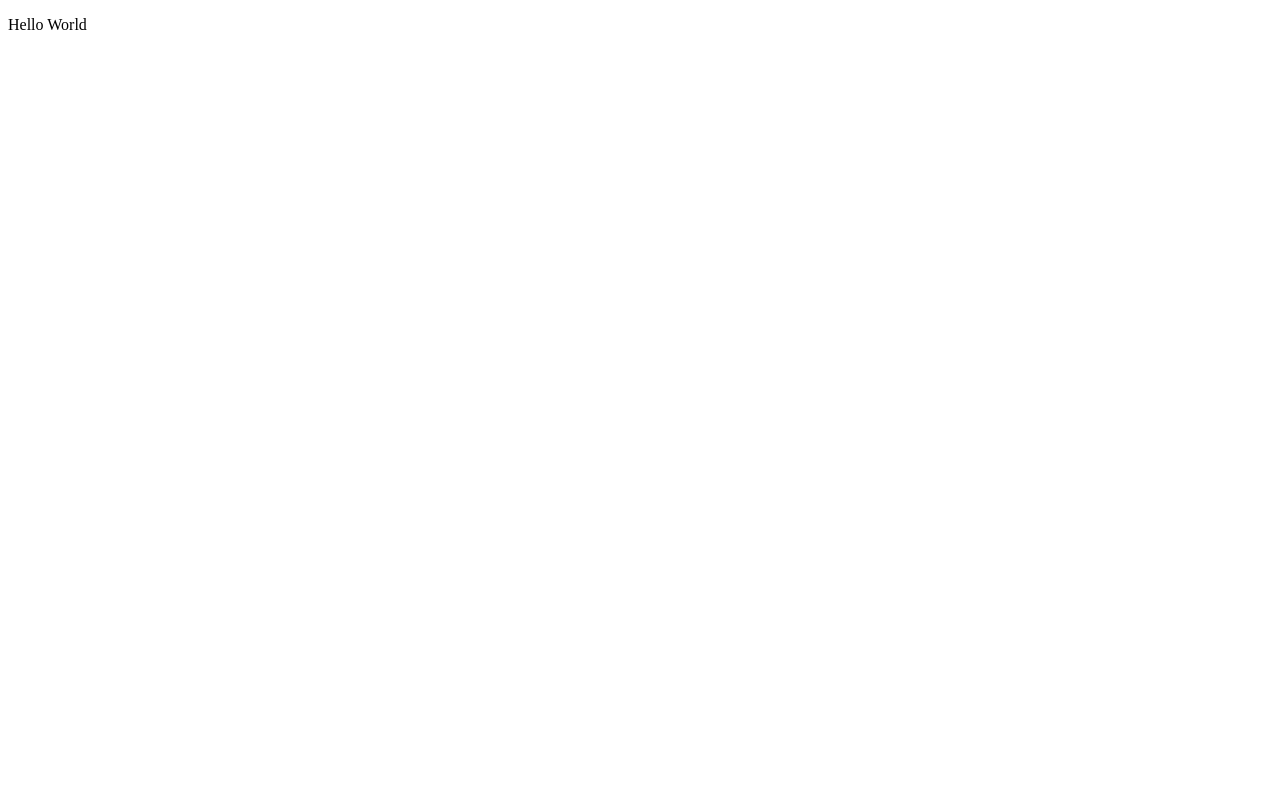
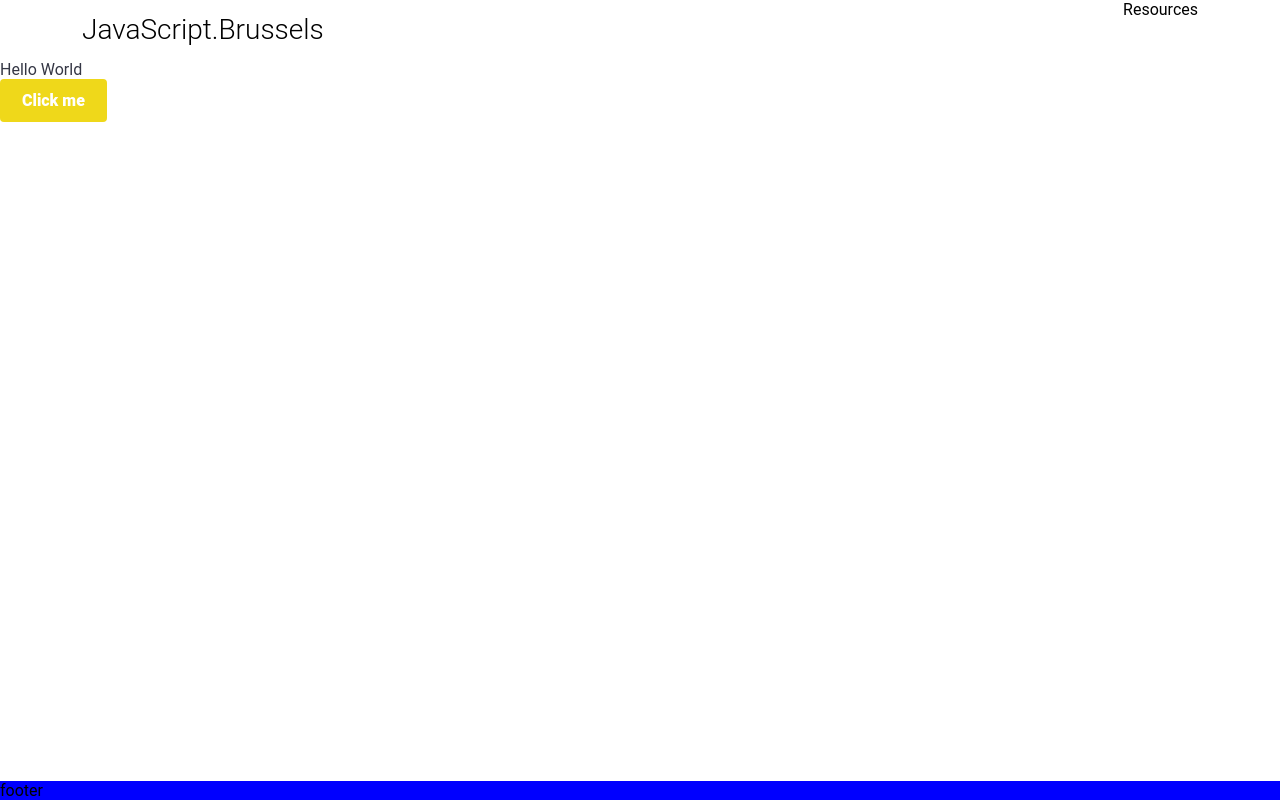
Before and after one commit to KevinTss/javascript-brussels, a Nuxt app: page / in a window 1280 px wide. Built offline with nearby package versions, Linux system fonts and the light colour scheme.

Commit message:
Improve app
- Add global sass import
- Add layout with header and footer

```diff
--- /dev/null
+++ b/assets/style/_variables.scss
@@ -0,0 +1,20 @@
+/**
+ * Color system are all color we use
+ *
+ * Name are generated with that tool:
+ * https://chir.ag/projects/name-that-color/
+ */
+$color-system: (
+  rip-lemon: #efd81a,
+  tuna: #353745,
+);
+
+$color-text: map-get($color-system, tuna);
+
+/**
+ * Font
+ *
+ * We use Roboto from Google:
+ * https://fonts.google.com/specimen/Roboto
+ */
+$font-family: 'Roboto', sans-serif;
--- /dev/null
+++ b/components/layouts/TheFooter.vue
@@ -0,0 +1,17 @@
+<template>
+  <footer class="the-footer">
+    footer
+  </footer>
+</template>
+
+<script>
+  export default {
+    name: 'the-footer'
+  }
+</script>
+
+<style lang="scss" scoped>
+  .the-footer {
+    background-color: blue;
+  }
+</style>
--- /dev/null
+++ b/components/layouts/TheHeader.vue
@@ -0,0 +1,37 @@
+<template>
+  <header class="the-header">
+    <div class="container">
+      <Logo />
+      <TopNav />
+    </div>
+  </header>
+</template>
+
+<script>
+  import Logo from '../ui/Logo'
+  import TopNav from '../navigations/TopNav'
+
+  export default {
+    name: 'the-header',
+    components: {Logo, TopNav}
+  }
+</script>
+
+<style lang="scss" scoped>
+  .the-header {
+    display: flex;
+    height: 60px;
+    position: sticky;
+    top: 0;
+    justify-content: center;
+    padding: 0 20px;
+
+    .container {
+      display: flex;
+      height: 100%;
+      width: 90%;
+      max-width: 1200px;
+      justify-content: space-between;
+    }
+  }
+</style>
--- /dev/null
+++ b/components/navigations/TopNav.vue
@@ -0,0 +1,19 @@
+<template>
+  <nav class="top-nav">
+    <span>
+      <NuxtLink to="/resources">Resources</NuxtLink>
+    </span>
+  </nav>
+</template>
+
+<script>
+  export default {
+    name: 'top-nav'
+  }
+</script>
+
+<style lang="scss" scoped>
+  .top-nav {
+    display: flex;
+  }
+</style>
--- /dev/null
+++ b/components/ui/BaseButton.vue
@@ -0,0 +1,25 @@
+<template>
+  <button class="btn">
+    <slot/>
+  </button>
+</template>
+
+<script>
+  export default {
+    name: 'base-button'
+  }
+</script>
+
+<style lang="scss" scoped>
+  $color-primary: #efd81a;
+
+  .btn {
+    background-color: $color-primary;
+    border: 2px solid $color-primary;
+    padding: 10px 20px;
+    color: white;
+    border-radius: 4px;
+    font-weight: 900;
+    font-size: 16px;
+  }
+</style>
--- /dev/null
+++ b/components/ui/Logo.vue
@@ -0,0 +1,19 @@
+<template>
+  <div class="logo">
+    <NuxtLink to="/">JavaScript.Brussels</NuxtLink>
+  </div>
+</template>
+
+<style lang="scss" scoped>
+  .logo {
+    display: flex;
+
+    a {
+      display: inline-flex;
+      align-items: center;
+      font-weight: 300;
+      font-size: 28px;
+      line-height: 140%;
+    }
+  }
+</style>
--- /dev/null
+++ b/layouts/default.vue
@@ -0,0 +1,51 @@
+<template>
+  <div class="default-layout">
+    <TheHeader />
+    <main>
+      <Nuxt />
+    </main>
+    <TheFooter />
+  </div>
+</template>
+
+<script>
+import TheHeader from '../components/layouts/TheHeader'
+import TheFooter from '../components/layouts/TheFooter'
+
+export default {
+  name: 'default-layout',
+  components: {TheHeader, TheFooter}
+}
+</script>
+
+<style lang="scss">
+  * {
+    margin: 0;
+    padding: 0;
+    box-sizing: border-box;
+    font-family: $font-family;
+    text-decoration: none;
+    color: inherit;
+
+    &:hover {
+      color: inherit;
+    }
+  }
+
+  html, body, #__nuxt, #__layout {
+    width: 100%;
+    height: 100%;
+  }
+
+  .default-layout {
+    display: flex;
+    width: 100%;
+    height: 100%;
+    flex-direction: column;
+
+    main {
+      display: flex;
+      flex-grow: 1;
+    }
+  }
+</style>
--- a/nuxt.config.js
+++ b/nuxt.config.js
@@ -1,3 +1,27 @@
 export default {
   target: 'static',
+  modules: ['@nuxtjs/style-resources'],
+  styleResources: {
+    scss: ['~/assets/style/_variables.scss'],
+  },
+  head: {
+    title: 'JavaScript Brussels',
+    meta: [
+      { charset: 'utf-8' },
+      { name: 'viewport', content: 'width=device-width, initial-scale=1' },
+    ],
+    link: [
+      { rel: 'icon', type: 'image/x-icon', href: '/favicon.ico' },
+      /**
+       * Google Font
+       * https://fonts.google.com/specimen/Roboto
+       */
+      { rel: 'stylesheet', href: 'https://fonts.gstatic.com' },
+      {
+        rel: 'preconnect',
+        href:
+          'https://fonts.googleapis.com/css2?family=Roboto:wght@300;700&display=swap',
+      },
+    ],
+  },
 };
--- a/package.json
+++ b/package.json
@@ -9,7 +9,9 @@
     "type": "git",
     "url": "git+https://github.com/KevinTss/javascript.brussels.git"
   },
-  "devDependencies": {},
+  "devDependencies": {
+    "@nuxtjs/style-resources": "^1.0.0"
+  },
   "dependencies": {
     "nuxt": "^2.14.12",
     "sass": "^1.32.2",
--- a/pages/index.vue
+++ b/pages/index.vue
@@ -1,15 +1,20 @@
 <template>
   <div>
     <p>Hello World</p>
+    <BaseButton>Click me</BaseButton>
   </div>
 </template>
 
 <script>
+  import BaseButton from '../components/ui/BaseButton'
+
   export default {
-
+    components: {BaseButton}
   }
 </script>
 
 <style lang="scss" scoped>
-
+p {
+  color: $color-text;
+}
 </style>
```
Also changed, not shown: 1 other file (tests, documents, lock files or other folders).
